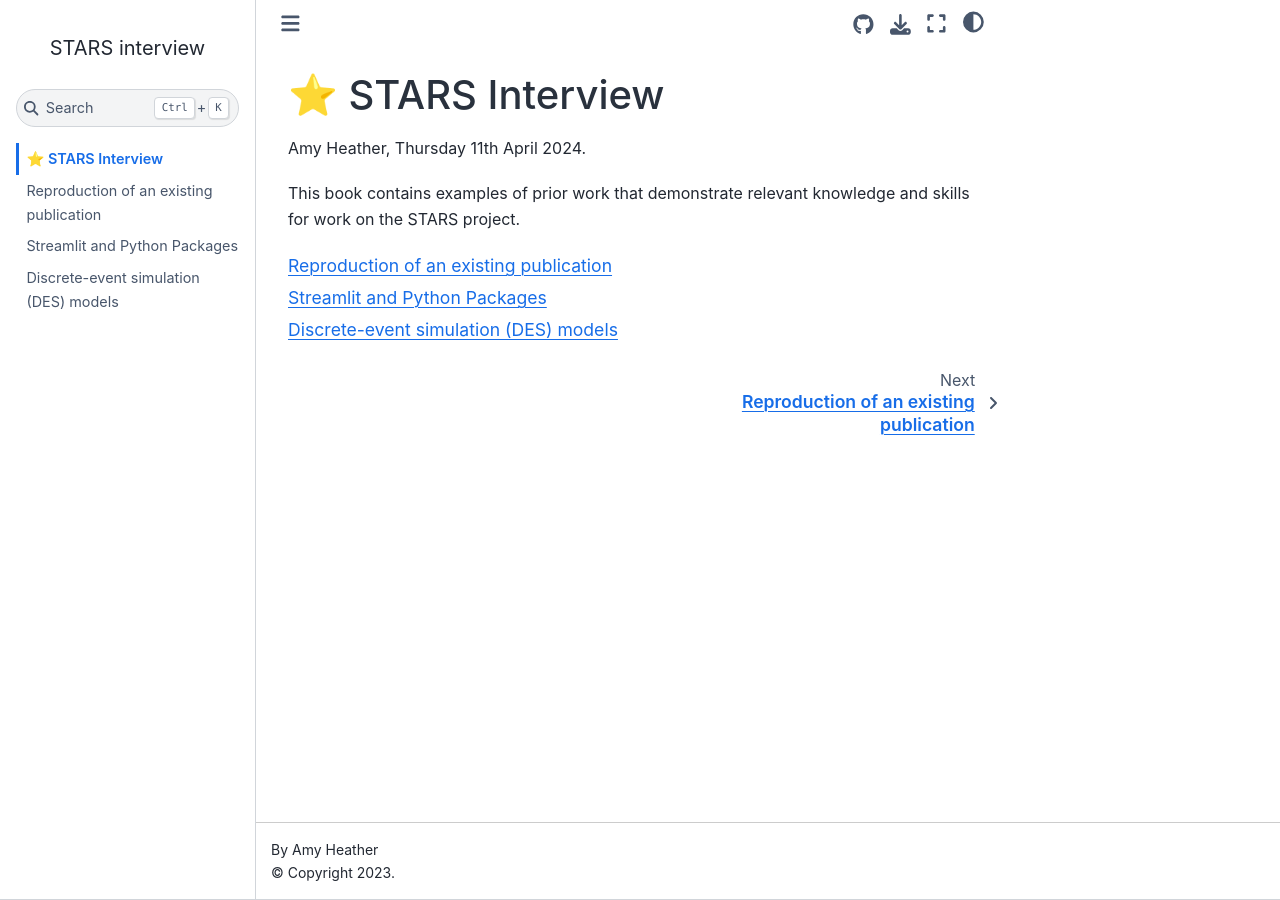
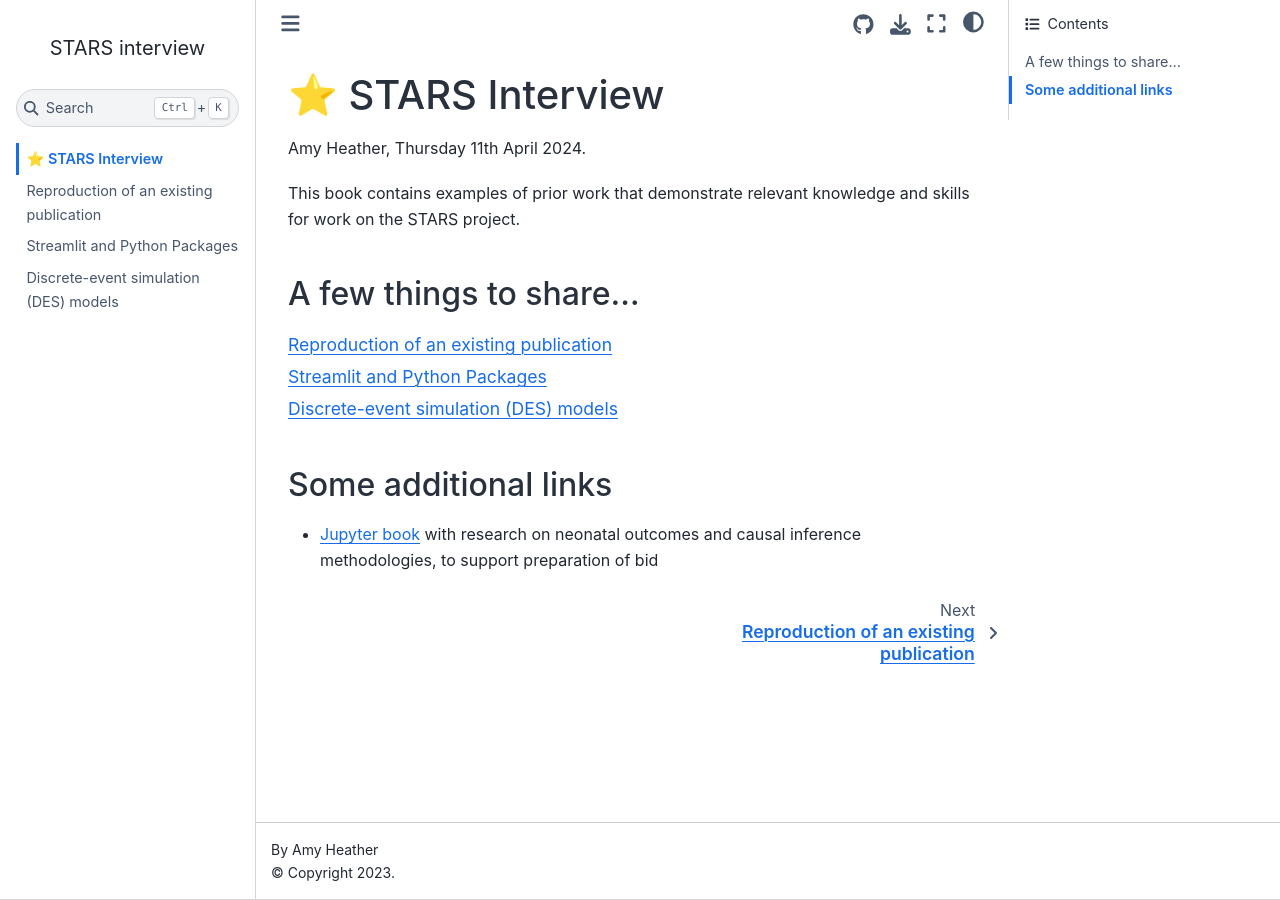
Before and after one commit to amyheather/stars_interview, a Jupyter Book: the page built from content/front_page.md, in a window 1280 px wide. Built offline with Jupyter Book 1.0.4 settings and Sphinx 7.4.7 and the Sphinx Book theme 1.1.4, drawn with Linux system fonts in a browser that asks for light colours.

Commit message:
Minor changes

````diff
--- a/content/front_page.md
+++ b/content/front_page.md
@@ -4,5 +4,11 @@ Amy Heather, Thursday 11th April 2024.
 
 This book contains examples of prior work that demonstrate relevant knowledge and skills for work on the STARS project.
 
+## A few things to share...
+
 ```{tableofcontents}
 ```
+
+## Some additional links
+
+* [Jupyter book](https://github.com/birth-outcomes/birth_outcomes_summary) with research on neonatal outcomes and causal inference methodologies, to support preparation of bid
````
Also changed, not shown: README.md (+2 -0 lines), content/reproducibility.md (+2 -2 lines).
